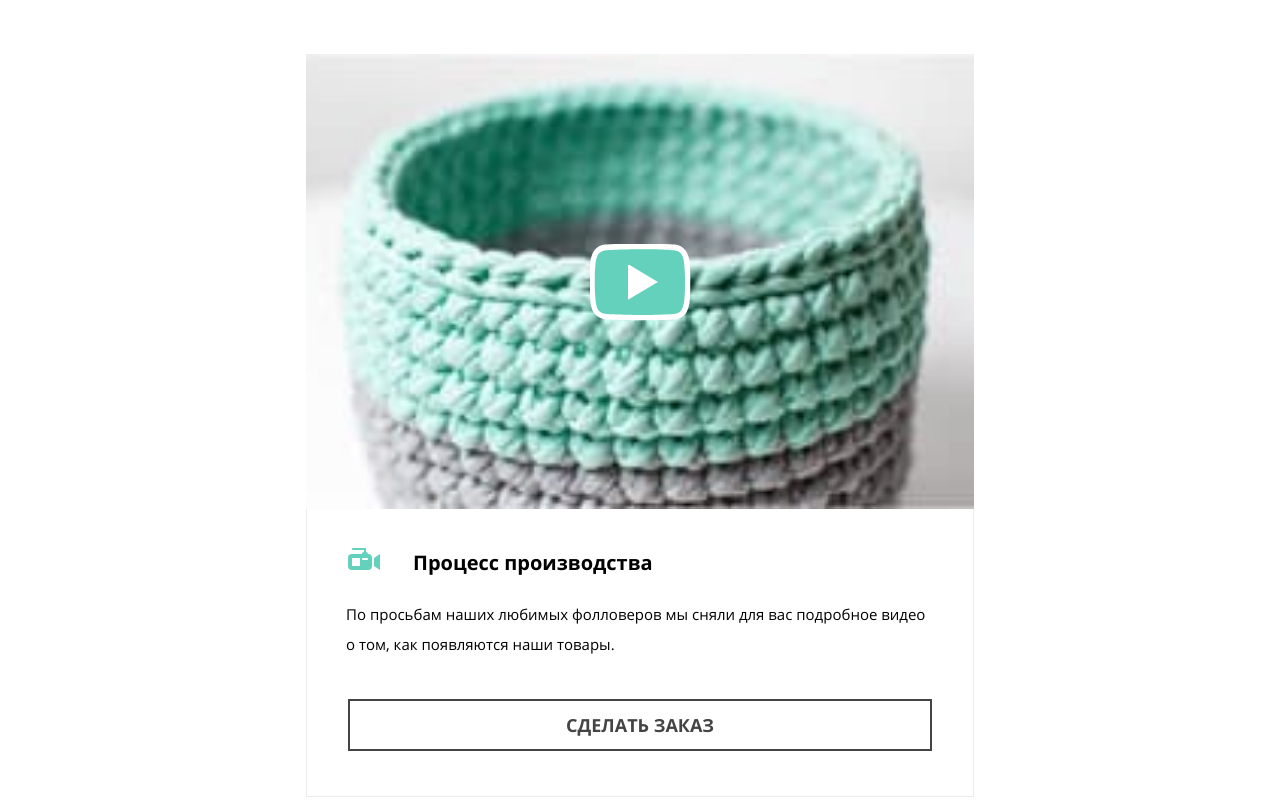
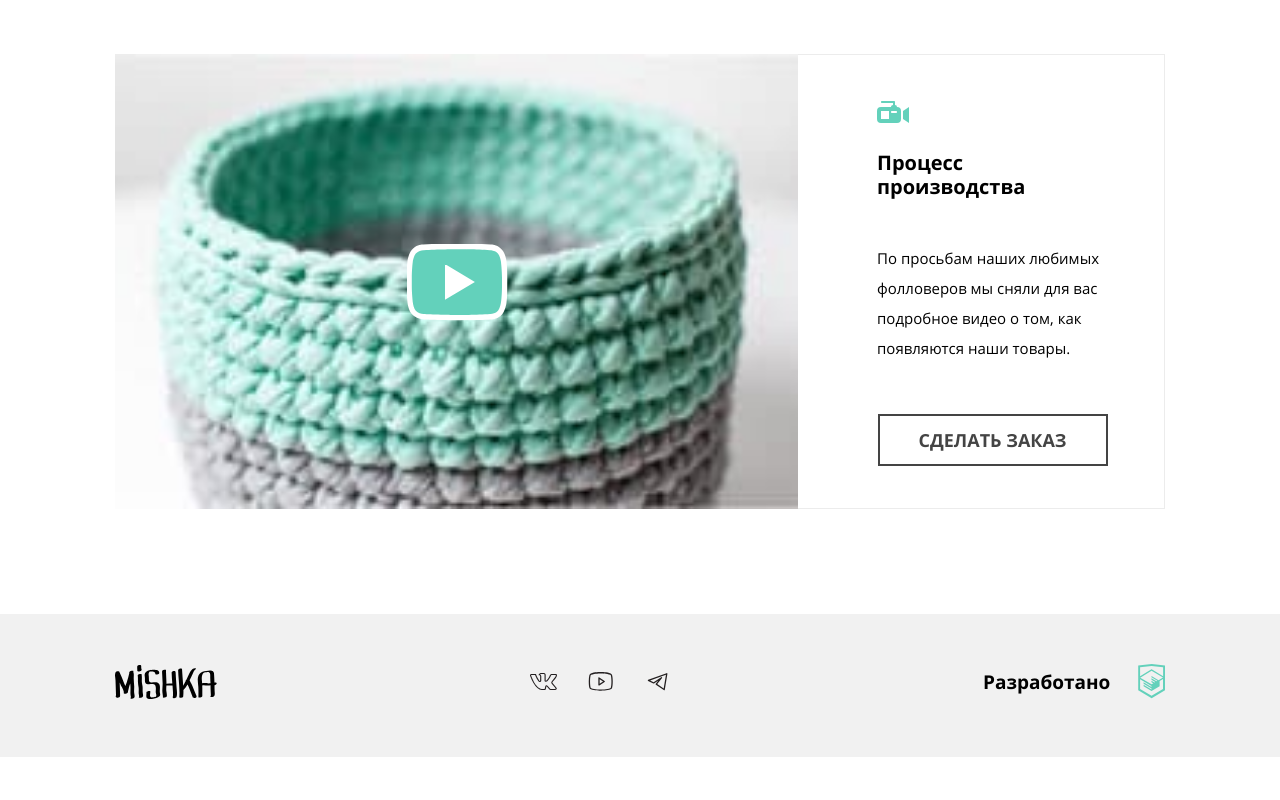
Before and after one commit to htmlacademy-adaptive/1777645-mishka-27, a plain HTML site: page 4/catalog.html in a window 1280 px wide. Shown: the part 1133-1933 px from the top of the page. After the commit the page ends 1890 px from the top, so only its background shows below. Drawn offline with Linux system fonts and the light colour scheme.

Commit message:
:heavy_check_mark: Сборка #4

```diff
--- a/4/css/style.css
+++ b/4/css/style.css
@@ -576,6 +576,11 @@
 @media (min-width: 768px) {
   .main-container__production {
     margin-bottom: 64px;
+  }
+}
+@media (min-width: 1150px) {
+  .main-container__production {
+    margin-bottom: 105px;
   }
 }
 
@@ -2453,6 +2458,14 @@
     width: 668px;
   }
 }
+@media (min-width: 1150px) {
+  .production__wrapper {
+    display: grid;
+    grid-template-areas: "player title" "player button";
+    align-items: start;
+    width: 1050px;
+  }
+}
 
 .production__title-wrapper {
   padding: 0 33px 0 34px;
@@ -2462,6 +2475,13 @@
   .production__title-wrapper {
     padding: 0 50px 0;
     margin: 0 0 24px;
+  }
+}
+@media (min-width: 1150px) {
+  .production__title-wrapper {
+    grid-area: title;
+    padding: 47px 49px 0 79px;
+    margin: 0 0 0;
   }
 }
 
@@ -2488,9 +2508,23 @@
     left: -8px;
   }
 }
+@media (min-width: 1150px) {
+  .production__title::before {
+    transform: none;
+    position: static;
+    margin: 0 0 28px;
+  }
+}
 @media (min-width: 768px) {
   .production__title {
     font-size: 20px;
+  }
+}
+@media (min-width: 1150px) {
+  .production__title {
+    display: flex;
+    flex-direction: column;
+    padding: 0;
   }
 }
 
@@ -2503,6 +2537,13 @@
     margin: 0 0 42px;
   }
 }
+@media (min-width: 1150px) {
+  .production__player {
+    grid-area: player;
+    padding: 0 0 0;
+    margin: 0 0 0;
+  }
+}
 
 .production__group-botton {
   padding: 0 33px 0 34px;
@@ -2510,6 +2551,12 @@
 @media (min-width: 768px) {
   .production__group-botton {
     padding: 0 40px 46px;
+  }
+}
+@media (min-width: 1150px) {
+  .production__group-botton {
+    grid-area: button;
+    padding: 0 57px 0 79px;
   }
 }
 
@@ -2524,6 +2571,11 @@
     margin: 0 0 40px;
   }
 }
+@media (min-width: 1150px) {
+  .production__text {
+    margin: 0 0 51px;
+  }
+}
 
 .production__button {
   width: 100%;
@@ -2540,6 +2592,11 @@
     width: 584px;
   }
 }
+@media (min-width: 1150px) {
+  .production__button {
+    width: 230px;
+  }
+}
 
 .player {
   position: relative;
@@ -2559,6 +2616,11 @@
   .player__poster {
     width: 668px;
     height: 455px;
+  }
+}
+@media (min-width: 1150px) {
+  .player__poster {
+    width: 683px;
   }
 }
 
```
Also changed, not shown: 1 other file.
